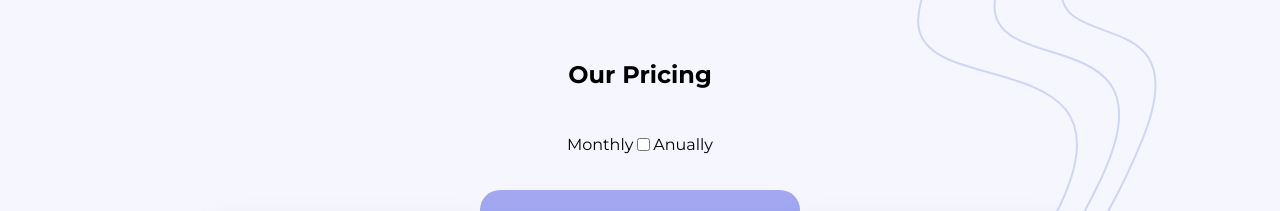
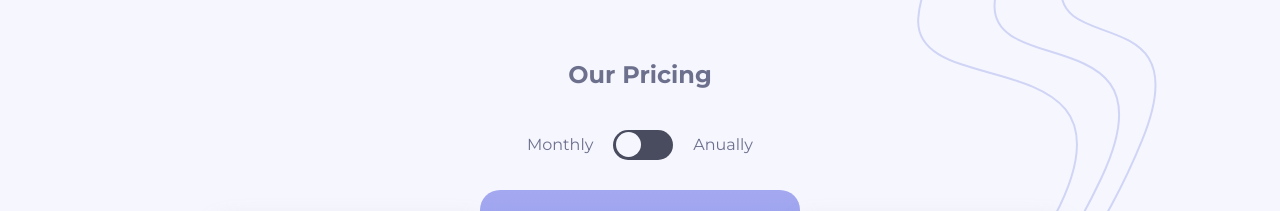
Before and after one commit to Sergioaorozco/Toggle-Pricing-Component, a plain HTML site: page index.html in a window 1280 px wide. Shown: the top 211 px of the page. Drawn offline with Linux system fonts and the light colour scheme.

Commit message:
Add Toggle transitions and styles

```diff
--- a/index.html
+++ b/index.html
@@ -29,7 +29,9 @@
   <h2>Our Pricing</h2>
   <div class="toggle-period">
     <p class="period">Monthly</p>
-    <input class="toggle" id="billing" type="checkbox" onclick="ChangeTime()">
+    <input class="toggle" name="switch" id="billing" type="checkbox" onclick="ChangeTime()">
+    <label for="billing" class="switchlabel">
+    </label>
     <p class="period">Anually</p>
   </div>
   <section class="price">
--- a/style.css
+++ b/style.css
@@ -130,4 +130,51 @@ body {
 h2 {
     margin-top: 60px;
     margin-bottom: 30px;
+    color: var(--GrayishBlue);
 }
+
+.period {
+    color: var(--GrayishBlue);
+}
+
+
+input[type="checkbox"] {
+    width: 0;
+    height: 0;
+    visibility: hidden;
+    margin: 0;
+}
+
+label {
+    display: block;
+    position: relative;
+    width: 60px;
+    height: 30px;
+    border-radius: 50px;
+    background-color: var(--DarkGrayishBlue);
+    cursor: pointer;
+    transition: 0.5s ease;
+    margin-inline: 20px;
+}
+
+
+label::after {
+    content: '';
+    position: absolute;
+    width: 25px;
+    height: 25px;
+    border-radius: 50%;
+    background:var(--LightGrayishBlue);
+    top: 2px;
+    left: 3px;
+    transition: 0.3s ;
+}
+
+input:checked + label:after {
+    left: calc(100% - 3px);
+    transform: translateX(-100%);
+}
+
+input:checked + label {
+    background: var(--Primary);
+}
```
